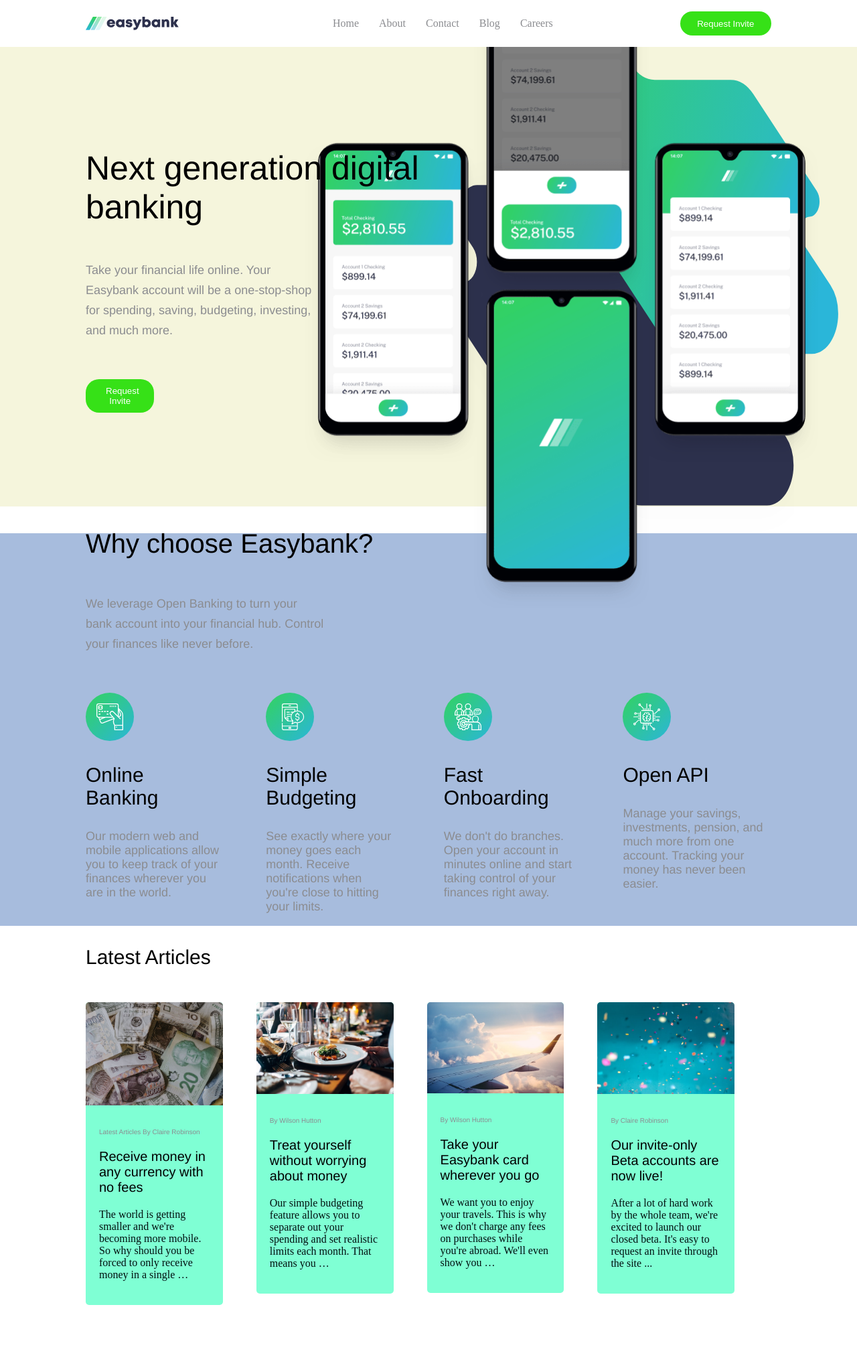
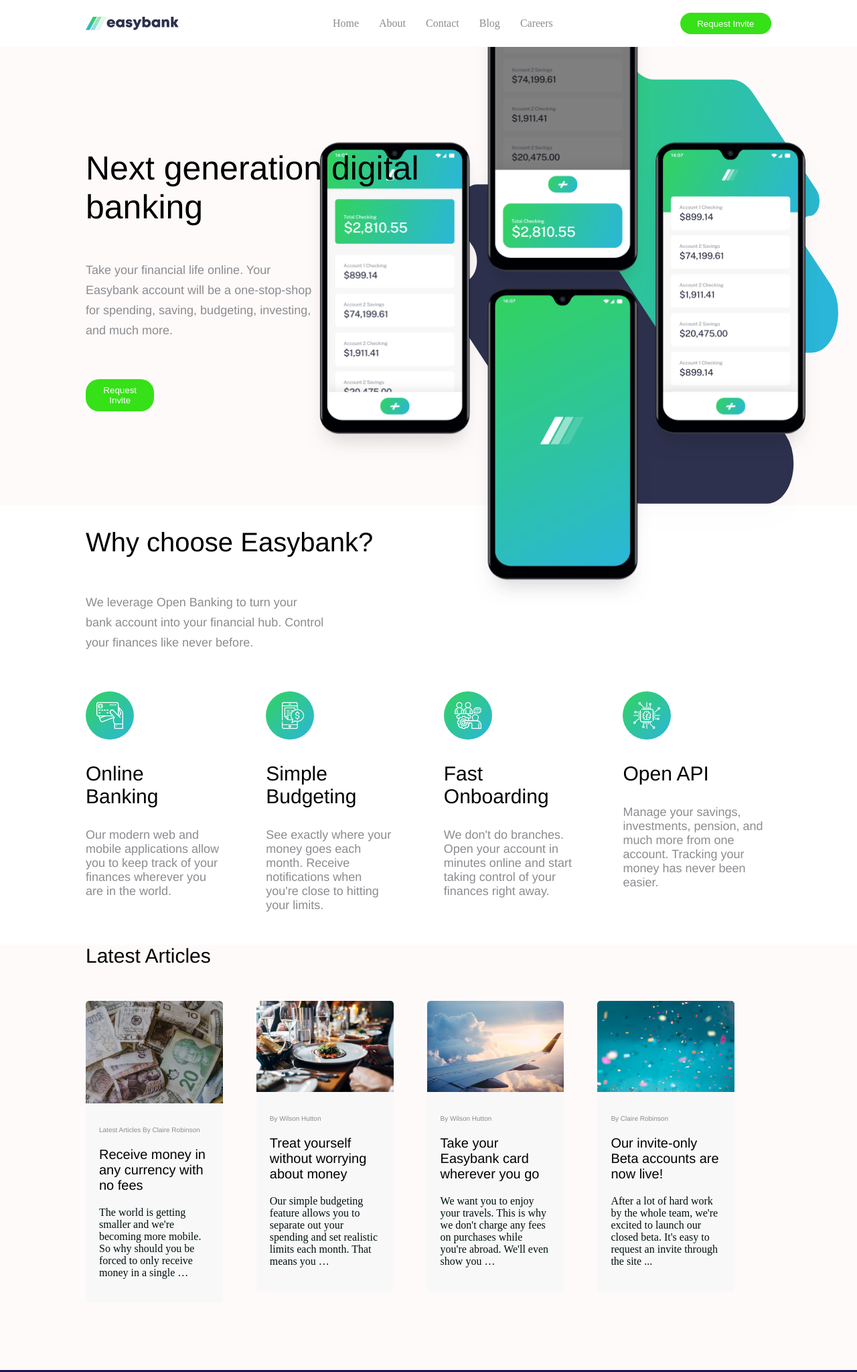
Before and after one commit to genishprakash/easy_bank_landing_page, a plain HTML site: page index.html in a window 1280 px wide. Shown: the top 2048 px of the page at 67% size. Drawn offline with Linux system fonts and the light colour scheme.

Commit message:
Minor changes

```diff
--- a/index.html
+++ b/index.html
@@ -61,6 +61,7 @@
             </div>
         </div>
     </div>
+    <div class="fourth_container">
         <div class="fourth_div">
             <p id="fourth_head">Latest Articles</p>
             <div class="sub_four">
@@ -94,6 +95,7 @@
                         <p id="author">By Claire Robinson </p>
                         <p id="article_head">Our invite-only Beta accounts are now live! </p>
                         <p id="article_desc">After a lot of hard work by the whole team, we're excited to launch our closed beta. It's easy to request an invite through the site ... </p>
+                    </div>
                 </div>
             </div>
         </div>
--- a/styles.css
+++ b/styles.css
@@ -10,7 +10,7 @@
 }
 .box{
     position: relative;
-    background-color: beige;
+    background-color: rgb(255, 250, 250);
     z-index: -4;
     padding-bottom: 100px;
 }
@@ -38,7 +38,7 @@
 }
 #btn{
     border-radius: 20px;
-    padding:1% 2.5%;
+    padding:0.8% 2.5%;
     background-color: rgb(54, 225, 23);
     color:white;
     border-color:white;
@@ -64,7 +64,7 @@
 }
 #btn1{
     border-radius: 20px;
-    padding:10px 30px;
+    padding:1.7% 4%;
     background-color: rgb(54, 225, 23);
     color:white;
     border-color:white;
@@ -87,7 +87,7 @@
     flex-wrap: wrap;
     margin: 0px 10%;
     padding-bottom: 40px;
-    background-color: beige;
+
     background-size: cover;
     z-index: -3;
 }
@@ -133,12 +133,17 @@
 }
 .third_container{
     position: relative;
-    background-color: rgb(167, 188, 221);
+
     z-index: -5;
 }
 .fourth_div{
     margin: 0% 10%;
     padding-bottom: 100px;
+
+}
+.fourth_container{
+    background-color: rgb(255, 250, 250);
+
 }
 #fourth_head{
     font-family: 'Franklin Gothic Medium', 'Arial Narrow', Arial, sans-serif;
@@ -172,7 +177,7 @@
     position: relative;
     width: 20%;
     height: 20%;
-    background-color: aquamarine;
+    background-color:rgb(248, 248, 248);
     border-radius: 5px;
 }
 .article_sub{
@@ -250,16 +255,10 @@
     padding-top: 20px;
 }
 #btn2{
-    padding: 12px 30px;
+    padding: 12px 1px;
     border-radius: 20px;
     background-color: rgb(54, 225, 23);
     color:white;
     object-fit: contain;
     border-style: none;
 }
-@media(max-width:970px){
-   .next{
-    flex-direction: column-reverse;
-   }
-
-}
```
Lines whose indentation alone changed are shown as unchanged.
